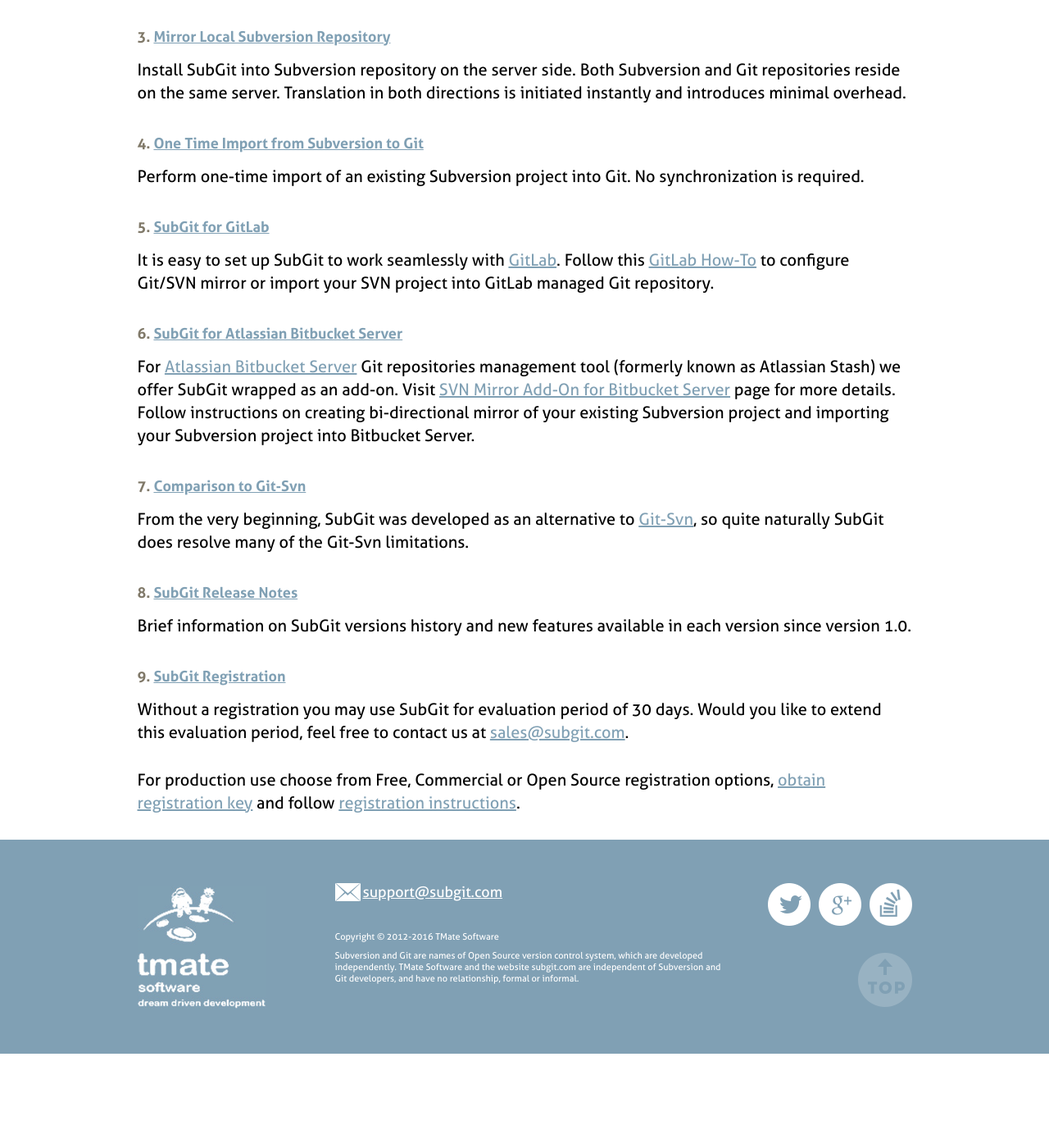
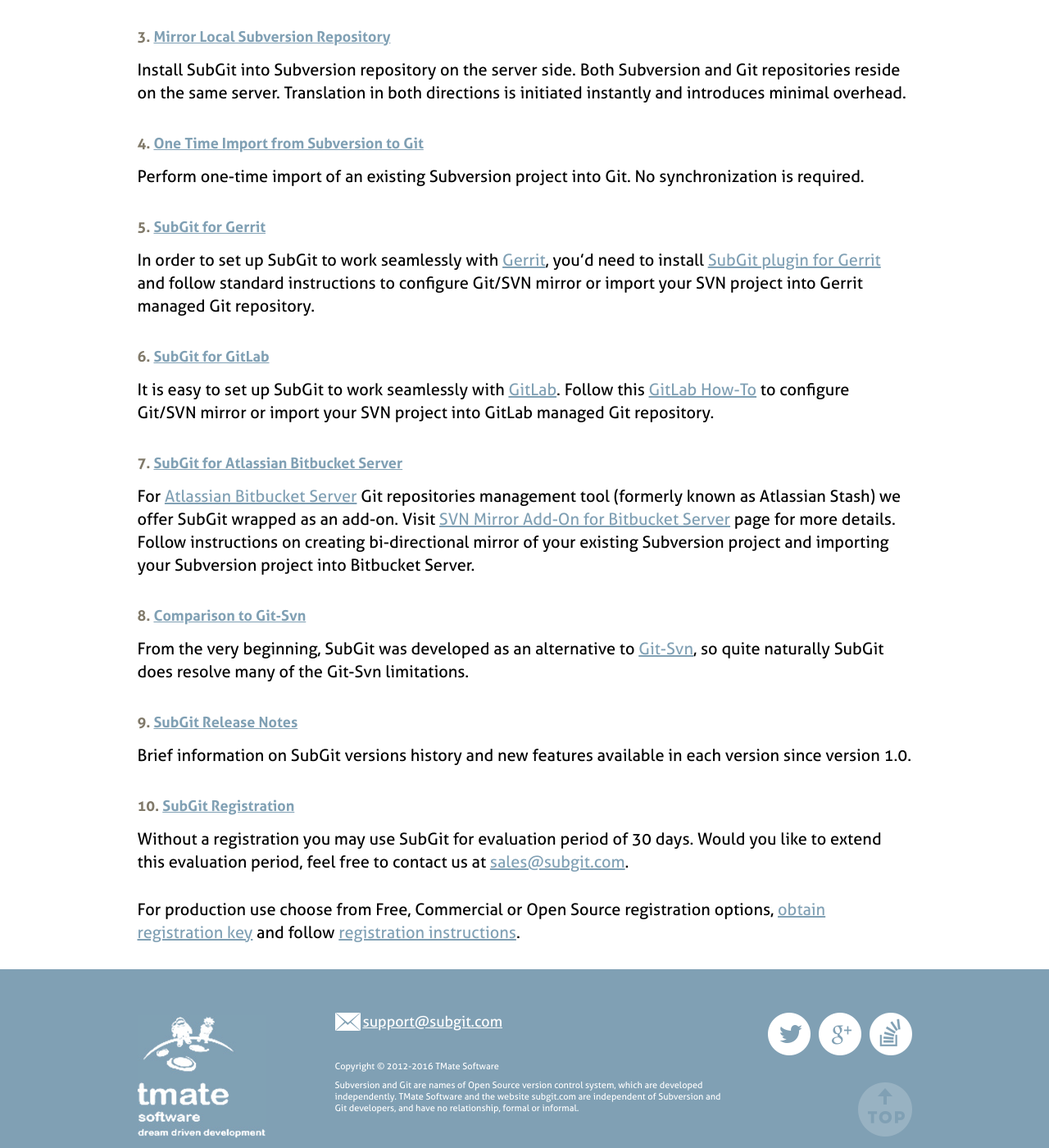
Before and after one commit to waaa/tmate.github.io, a Jekyll site: the page built from documentation.html, in a window 1280 px wide and 1400 px high, scrolled down 747 px. Shown: the whole window at 82% size. Built offline with Jekyll 4.4.1, drawn with Linux system fonts in a browser that asks for light colours; comment, search, counter and statistics services are not loaded; before the commit the page ends 2032 px from its top, so only the background shows below that.

Commit message:
Added page for Gerrit plugin.

```diff
--- a/documentation.html
+++ b/documentation.html
@@ -21,19 +21,22 @@
 ##### 4. [One Time Import from Subversion to Git](remote-book.html#7)
 Perform one-time import of an existing Subversion project into Git. No synchronization is required.
 
-##### 5. [SubGit for GitLab](gitlab.html)
+##### 5. [SubGit for Gerrit](gerrit.html)
+In order to set up SubGit to work seamlessly with [Gerrit](https://www.gerritcodereview.com/), you'd need to install [SubGit plugin for Gerrit](gerrit.html) and follow standard instructions to configure Git/SVN mirror or import your SVN project into Gerrit managed Git repository.
+
+##### 6. [SubGit for GitLab](gitlab.html)
 It is easy to set up SubGit to work seamlessly with [GitLab](https://gitlab.com/). Follow this [GitLab How-To](gitlab.html) to configure Git/SVN mirror or import your SVN project into GitLab managed Git repository.
 
-##### 6. [SubGit for Atlassian Bitbucket Server](https://marketplace.atlassian.com/plugins/org.tmatesoft.subgit.stash-svn-importer)
+##### 7. [SubGit for Atlassian Bitbucket Server](https://marketplace.atlassian.com/plugins/org.tmatesoft.subgit.stash-svn-importer)
 For [Atlassian Bitbucket Server](https://www.atlassian.com/software/stash) Git repositories management tool (formerly known as Atlassian Stash) we offer SubGit wrapped as an add-on. Visit [SVN Mirror Add-On for Bitbucket Server](https://marketplace.atlassian.com/plugins/org.tmatesoft.subgit.stash-svn-importer) page for more details. Follow instructions on creating bi-directional mirror of your existing Subversion project and importing your Subversion project into Bitbucket Server.
 
-##### 7. [Comparison to Git-Svn](documentation/gitsvn.html)
+##### 8. [Comparison to Git-Svn](documentation/gitsvn.html)
 From the very beginning, SubGit was developed as an alternative to [Git-Svn](http://schacon.github.com/git/git-svn.html), so quite naturally SubGit does resolve many of the Git-Svn limitations.
 
-##### 8. [SubGit Release Notes](documentation/release-notes.html)
+##### 9. [SubGit Release Notes](documentation/release-notes.html)
 Brief information on SubGit versions history and new features available in each version since version 1.0.
 
-##### 9. [SubGit Registration](documentation/register.html)
+##### 10. [SubGit Registration](documentation/register.html)
 Without a registration you may use SubGit for evaluation period of 30 days. Would you like to extend this evaluation period, feel free to contact us at [sales@subgit.com](mailto:sales@subgit.com).
 
 
```
Also changed, not shown: gerrit.html (added, +94 -0 lines), img/gerrit/101_installed_plugins.png (added), img/gerrit/102_create_project.png (added).
